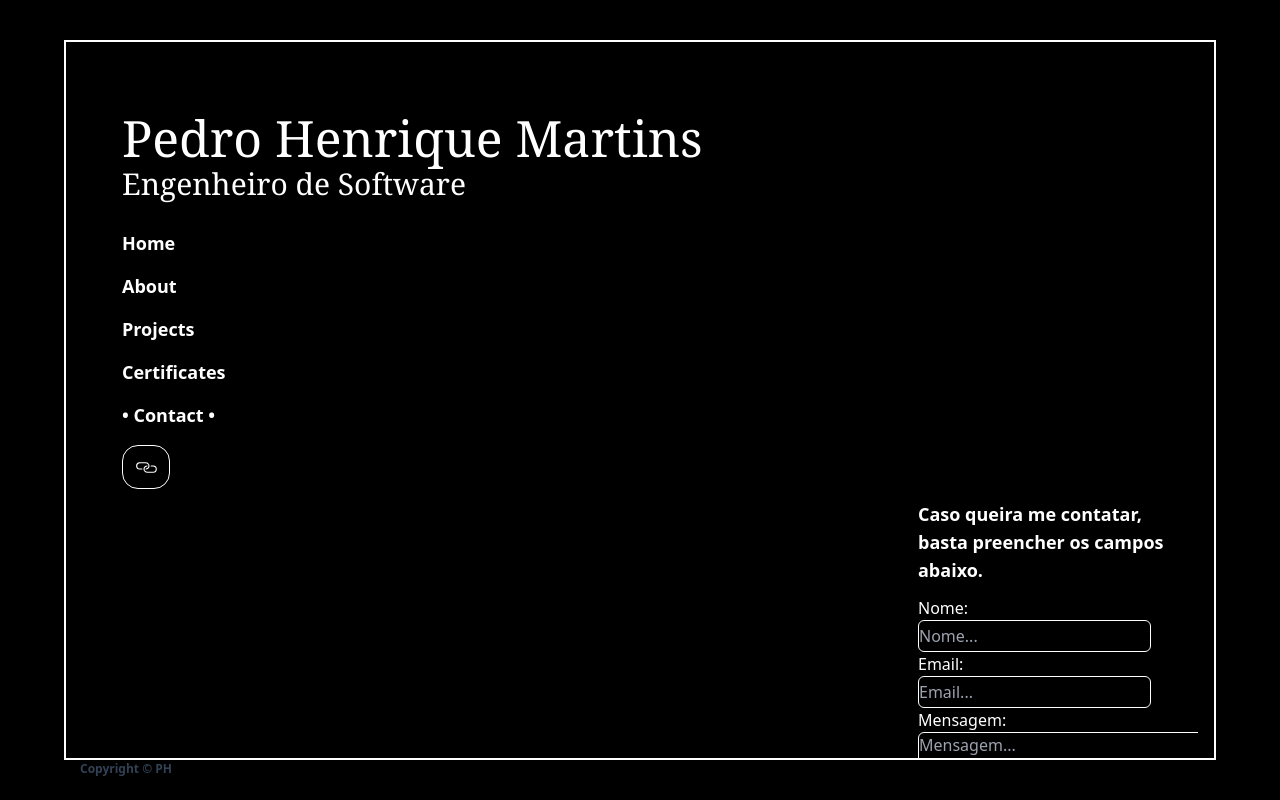
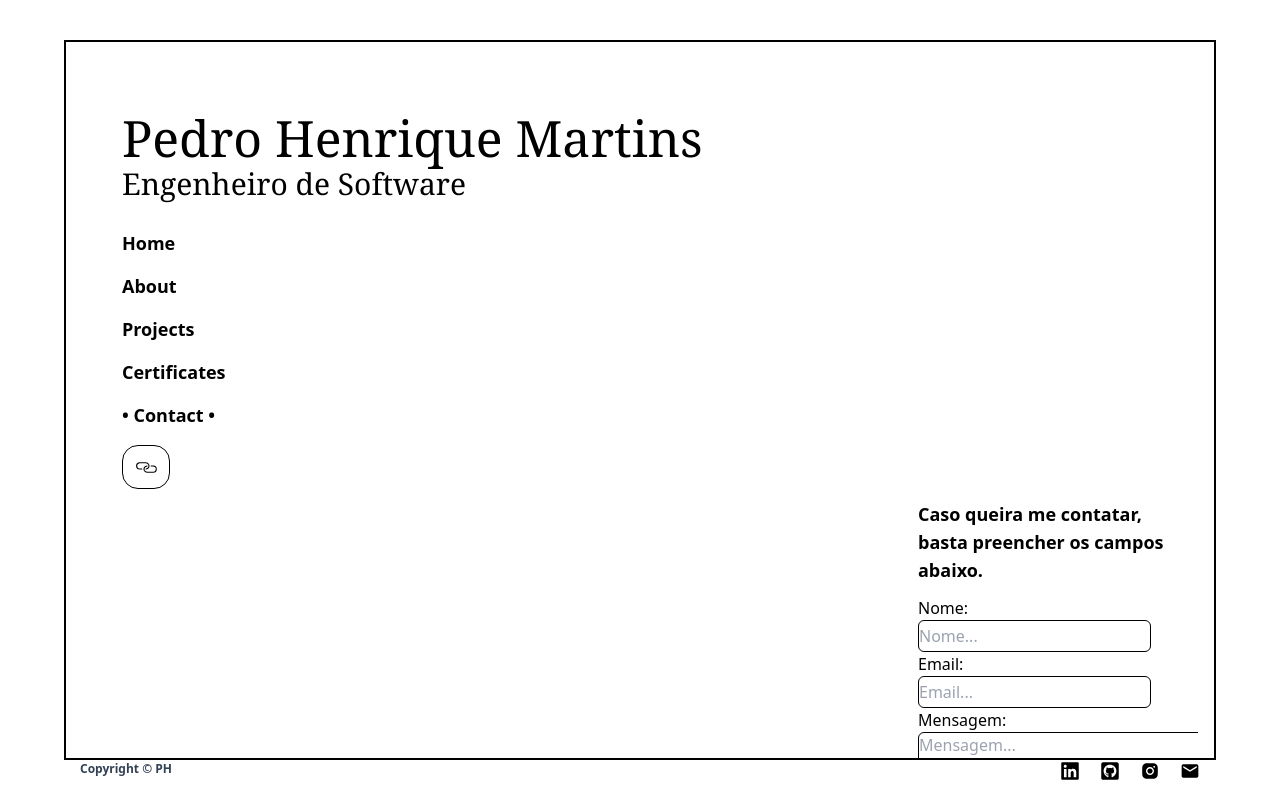
Before and after one commit to pedrohmartinsa/Portfo, a React (Vite) app in the folder portfolio/: page /contact in a window 1280 px wide. Built offline with nearby package versions, Linux system fonts and the light colour scheme.

Commit message:
tentando ativar o dark mode

```diff
--- a/portfolio/src/pages/Contact.jsx
+++ b/portfolio/src/pages/Contact.jsx
@@ -66,7 +66,7 @@ export default function Contact() {
 
                     </textarea>
 
-                    <button type="submit" className="bg-secondary mt-5 text-primary self-end w-24 h-10 hover:text-secondary hover:bg-primary border-2 border-primaryrounded-md mr-3">Enviar</button>
+                    <button type="submit" className="bg-secondary mt-5 text-primary self-end w-24 h-10 hover:text-secondary hover:bg-primary border border-primary rounded-md mr-3">Enviar</button>
 
                 </form>
 
--- a/portfolio/tailwind.config.js
+++ b/portfolio/tailwind.config.js
@@ -7,8 +7,8 @@ export default {
   theme: {
     extend: {
       colors: {
-        primary: '#fff',
-        secondary: '#000000',
+        primary: '#000000',
+        secondary: '#fff',
       },
     },
   },
```
